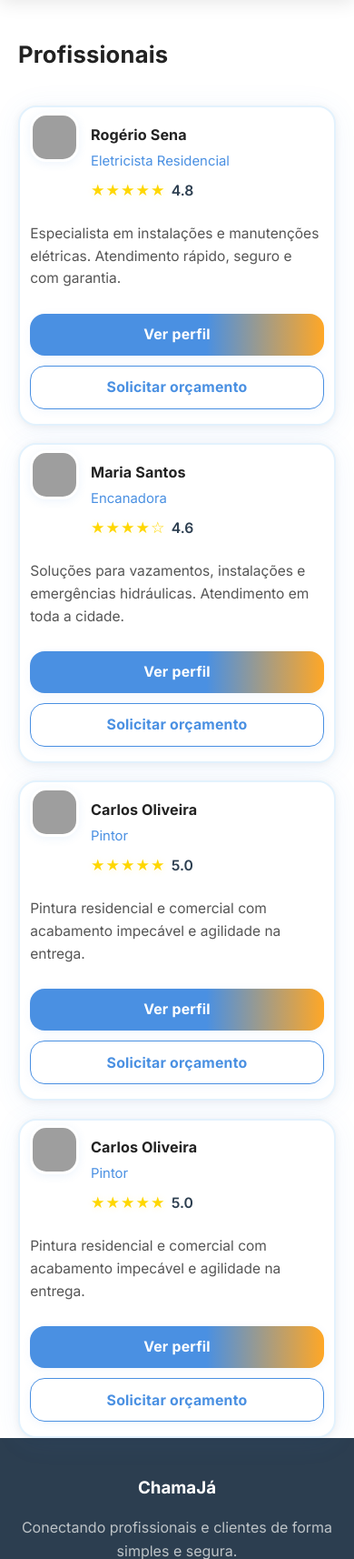
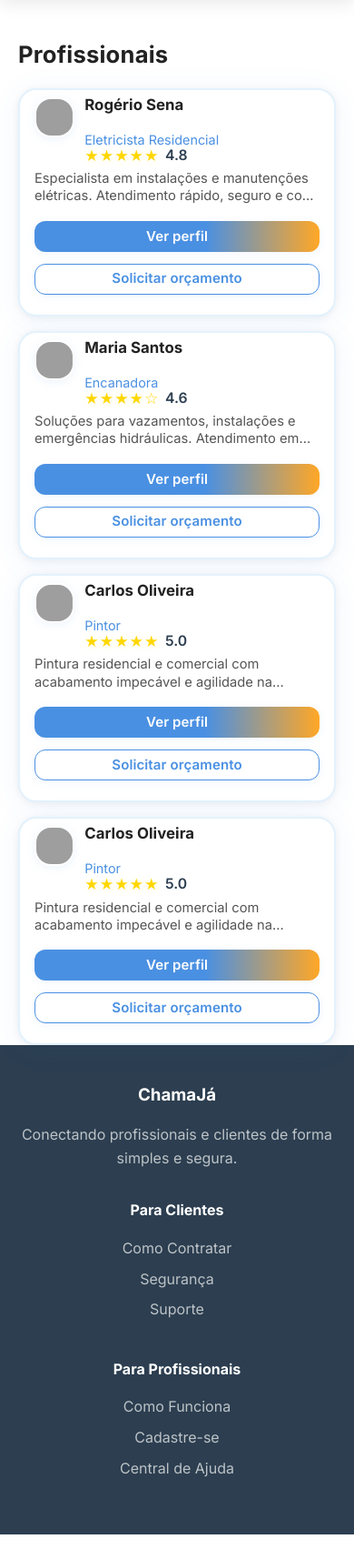
Before and after one commit to higormartinsb/higorm, a PHP site: page /profissionais.html in a window 390 px wide. Shown: the part 70-1784 px from the top of the page at 91% size. After the commit the page ends 1757 px from the top, so only its background shows below. Run offline with PHP 8.4, Linux system fonts and the light colour scheme; grey boxes are pictures that could not be loaded.

Commit message:
Add files via upload

```diff
--- a/profissionais.css
+++ b/profissionais.css
@@ -2,15 +2,16 @@
     font-size: 1.6rem;
     font-weight: 700;
     color: #222;
-    margin-bottom: 2.2rem;
+    margin-bottom: 1rem;
     letter-spacing: 0.2px;
 }
 
 .professionals-list {
     display: grid;
-    grid-template-columns: repeat(auto-fit, minmax(340px, 1fr));
-    gap: 2.2rem;
+    grid-template-columns: repeat(auto-fill, minmax(280px, 1fr));
+    gap: 1.2rem;
     width: 100%;
+    align-items: stretch;
 }
 
 .pro-card {
@@ -18,14 +19,14 @@
     border-radius: 20px;
     box-shadow: 0 4px 32px rgba(74,144,226,0.08), 0 1.5px 8px rgba(0,0,0,0.06);
     border: 2px solid #e3f2fd;
-    padding: 1.7rem 1.3rem 1.2rem 1.3rem;
+    padding: 1rem 1rem 0.8rem 1rem;
     display: flex;
     flex-direction: column;
-    gap: 1.1rem;
-    transition: box-shadow 0.28s, transform 0.28s, border-color 0.28s;
+    gap: 0.6rem;
     position: relative;
     overflow: hidden;
-    min-height: 240px;
+    height: 200px; /* Altura fixa */
+    transition: box-shadow 0.2s, transform 0.2s, border-color 0.2s;
 }
 
 .pro-card:hover {
@@ -37,19 +38,20 @@
 .pro-card-top {
     display: flex;
     align-items: flex-start;
-    gap: 1.1rem;
+    gap: 0.8rem;
+    margin-bottom: 0.2rem;
 }
 
 .pro-avatar {
-    width: 70px;
-    height: 70px;
+    width: 48px;
+    height: 48px;
     border-radius: 18px;
     object-fit: cover;
-    margin-top: -18px;
+    margin-top: -10px;
     box-shadow: 0 2px 10px rgba(74,144,226,0.10);
-    border: 3px solid #fff;
+    border: 2px solid #fff;
     background: #f8f9fa;
-    transition: border-color 0.3s;
+    transition: border-color 0.2s;
 }
 
 .pro-card:hover .pro-avatar {
@@ -60,30 +62,41 @@
     flex: 1;
     display: flex;
     flex-direction: column;
-    gap: 0.18rem;
+    gap: 0.1rem;
     justify-content: flex-start;
 }
 
 .pro-name {
-    font-size: 1.13rem;
+    font-size: 1.05rem;
     font-weight: 700;
     color: #222;
-    margin: 0 0 0.08em 0;
-    letter-spacing: 0.1px;
+    margin-top: -10px;
+    letter-spacing: 0.05px;
+    display: -webkit-box;
+    -webkit-box-orient: vertical;
+    -webkit-line-clamp: 2; /* Máximo 2 linhas */
+    overflow: hidden;
+    line-height: 1.2;
+    min-height: 2.4rem; /* Garante espaço para 2 linhas */
 }
 
 .pro-role {
-    font-size: 0.97rem;
+    font-size: 0.9rem;
     color: #4A90E2;
     font-weight: 500;
-    margin-bottom: 0.14em;
+    margin-bottom: 0.1rem;
+    display: -webkit-box;
+    -webkit-box-orient: vertical;
+    -webkit-line-clamp: 1; /* Máximo 1 linha */
+    overflow: hidden;
+    line-height: 1.3;
 }
 
 .pro-rating {
     display: flex;
     align-items: center;
     gap: 0.4rem;
-    margin-top: 0.08em;
+    margin-top: -10px;
 }
 
 .pro-rating .stars {
@@ -91,7 +104,6 @@
     font-size: 1.08rem;
     letter-spacing: 1px;
     text-shadow: 0 1px 2px #fff, 0 1px 8px #FFD70033;
-    font-family: 'Arial Rounded MT Bold', Arial, sans-serif;
 }
 
 .pro-rating .score {
@@ -101,37 +113,45 @@
 }
 
 .pro-desc {
-    font-size: 1.01rem;
+    font-size: 0.92rem;
     color: #555;
-    line-height: 1.6;
-    margin: 0.25em 0 0.5em 0;
+    line-height: 1.3;
+    margin: -10px 0 0.3em 0;
+    display: -webkit-box;
+    -webkit-box-orient: vertical;
+    -webkit-line-clamp: 2; /* Máximo 2 linhas */
+    overflow: hidden;
     flex: 1;
+    min-height: 2.6rem; /* Garante espaço para 2 linhas */
 }
 
 .pro-card-actions {
     display: flex;
-    gap: 1rem;
+    gap: 0.8rem;
     margin-top: auto;
     width: 100%;
+    padding-bottom: 0.6rem;
 }
 
 .pro-btn {
     flex: 1;
-    padding: 0.30rem 0; /* Menos altura */
-    font-weight: 700;
-    font-size: 1.01rem;
-    border-radius: 16px;
+    padding: 0.35rem 0;
+    font-weight: 600;
+    font-size: 0.90rem;
+    border-radius: 12px;
     text-align: center;
     text-decoration: none;
     box-shadow: 0 2px 10px rgba(74,144,226,0.08);
     border: none;
     outline: none;
+    line-height: 1.1;
     cursor: pointer;
-    letter-spacing: 0.2px;
-    display: flex; /* Flex para centralizar */
-    align-items: center; /* Centraliza verticalmente */
-    justify-content: center; /* Centraliza horizontalmente */
-    min-height: 38px; /* Altura mínima confortável para mobile */
+    letter-spacing: 0.1px;
+    display: flex;
+    align-items: center;
+    justify-content: center;
+    min-height: 36px;
+    max-height: 40px;
     transition: background 0.2s, box-shadow 0.2s, transform 0.2s, color 0.2s;
 }
 
@@ -158,38 +178,29 @@
     transform: scale(1.04);
 }
 
-/* Responsivo */
 @media (max-width: 700px) {
     .professionals-list {
         grid-template-columns: 1fr;
-        gap: 1.2rem;
+        gap: 1rem;
     }
     .pro-card {
-        padding: 1.1rem 0.7rem 1rem 0.7rem;
+        height: auto;
+        min-height: 180px;
     }
     .pro-card-top {
-        gap: 0.8rem;
+        gap: 0.7rem;
     }
     .pro-avatar {
-        width: 54px;
-        height: 54px;
-        margin-top: -12px;
+        width: 44px;
+        height: 44px;
+        margin-top: -8px;
     }
     .pro-btn {
-        font-size: 0.99rem;
-        padding: 0.65rem 0;
-    }
-    .pro-name {
-        font-size: 1.01rem;
-    }
-    .pro-role {
-        font-size: 0.93rem;
-    }
-    .pro-desc {
-        font-size: 0.97rem;
+        font-size: 0.94rem;
+        min-height: 34px;
     }
     .pro-card-actions {
         flex-direction: column;
-        gap: 0.7rem;
-    }
+        gap: 0.6rem;
+    }
 }
```
Also changed, not shown: teste.html (added, +168 -0 lines).
